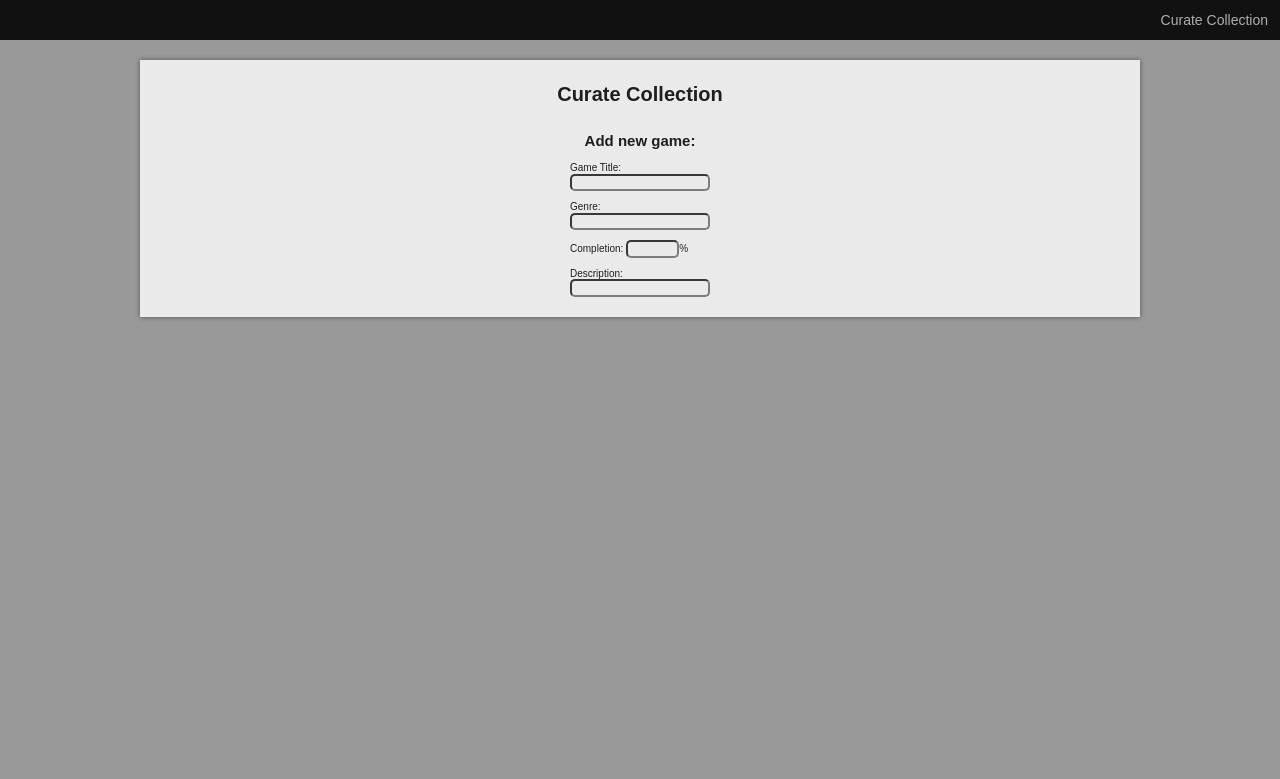
After one commit to HiredMussel/CollectorChallenge, a PHP site: page /curate.php in a window 1280 px wide. The commit adds this page. Shown: the top 779 px of the page. Run offline with PHP 8.4, Linux system fonts and the light colour scheme.

Commit message:
add form to frontend

```diff
--- /dev/null
+++ b/curate.php
@@ -0,0 +1,35 @@
+<head>
+    <title>My Games</title>
+    <meta name="viewport" content="width=device-width, initial-scale=1.0">
+    <link rel="stylesheet" type="text/css" href="normalise.css">
+    <link rel="stylesheet" type="text/css" href="styles.css">
+</head>
+
+<body>
+
+    <nav>
+
+        <div class=links>
+            <!-- Link goes nowhere for now, but will eventually link to the "add game" functionality -->
+            <a href="curate.php">Curate Collection</a>
+        </div>
+
+    </nav>
+
+    <div class="curatePage container">
+        <h1>Curate Collection</h1>
+
+        <h2>Add new game:</h2>
+
+        <form>
+            <label for="title">Game Title:</title>
+            <input type="text" id="title" name="title">
+            <label for="genre">Genre:</title>
+            <input type="text" id="genre" name="genre">
+            <label for="completion">Completion:</title>
+            <input type="number" min="0" max="255" id="completion" name="completion">%<br>
+            <label for="description">Description:</title>
+            <input type="text" id="description" name="description">
+        </form>
+    </div>
+</body>
--- a/index.php
+++ b/index.php
@@ -11,7 +11,7 @@
 
         <div class=links>
             <!-- Link goes nowhere for now, but will eventually link to the "add game" functionality -->
-            <a href="#">Dummy Link</a>
+            <a href="curate.php">Curate Collection</a>
         </div>
 
     </nav>
--- a/styles.css
+++ b/styles.css
@@ -46,3 +46,46 @@ nav a:active {
     justify-content: space-around;
     flex-wrap: wrap;
 }
+
+.curatePage {
+    box-sizing: border-box;
+    background-color: #FFFFFF;
+    width: 100%;
+    max-width: 100rem;
+    padding: 1rem;
+    margin: 2rem auto;
+    opacity: 80%;
+    box-shadow: 0 0 5px #434343;
+}
+
+h1 {
+    text-align: center;
+    display: block;
+    width: 100%;
+}
+
+h2 {
+    text-align: center;
+    display: block;
+    width: 100%;
+}
+
+form {
+    margin: 0 auto;
+    display: block;
+}
+
+input {
+    display: block;
+    margin-bottom: 1em;
+    width: auto;
+    border-radius: 5px;
+}
+
+#completion {
+    display: inline-block;
+}
+
+label {
+    margin-top: 2em;
+}
```
